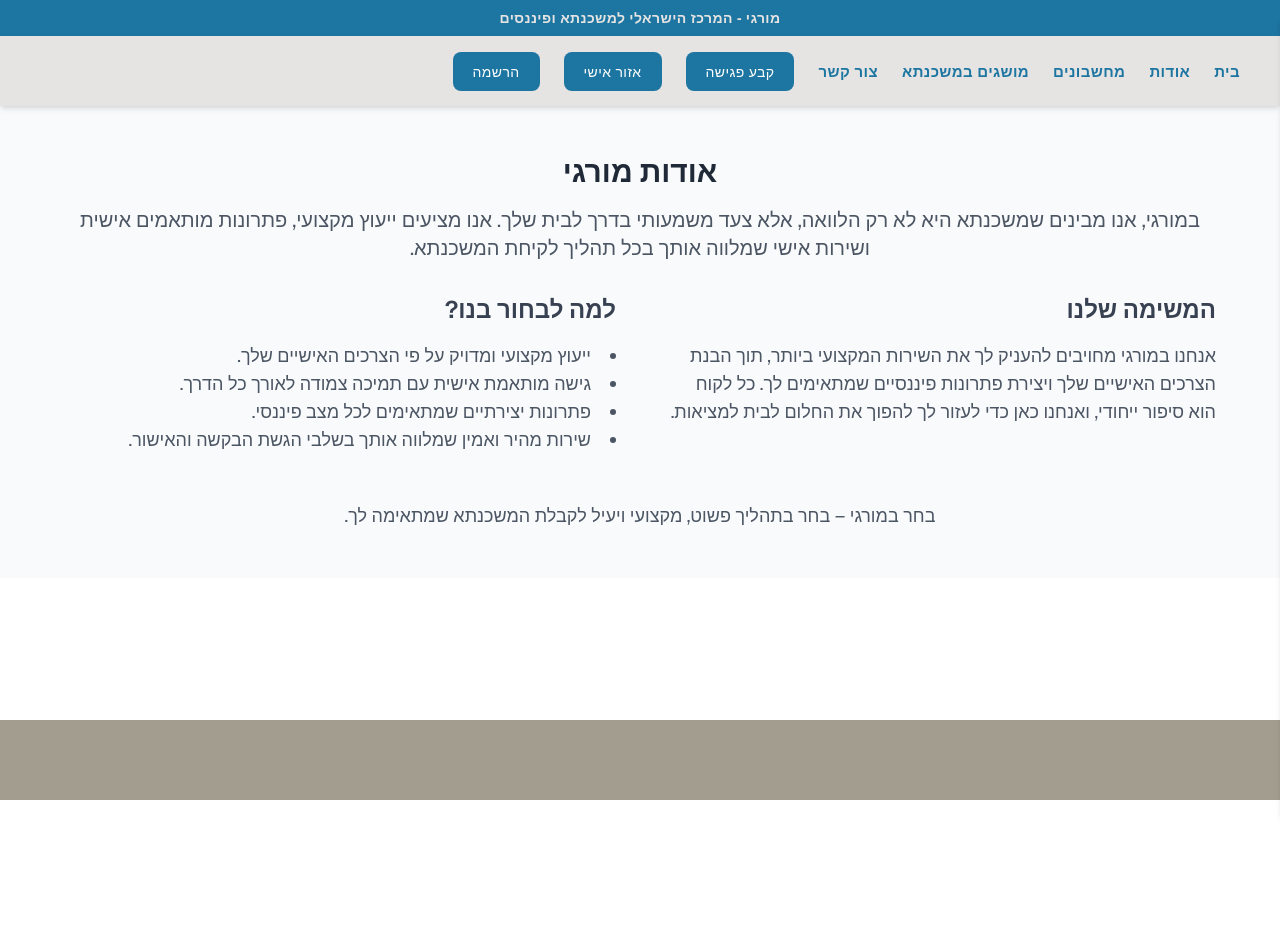
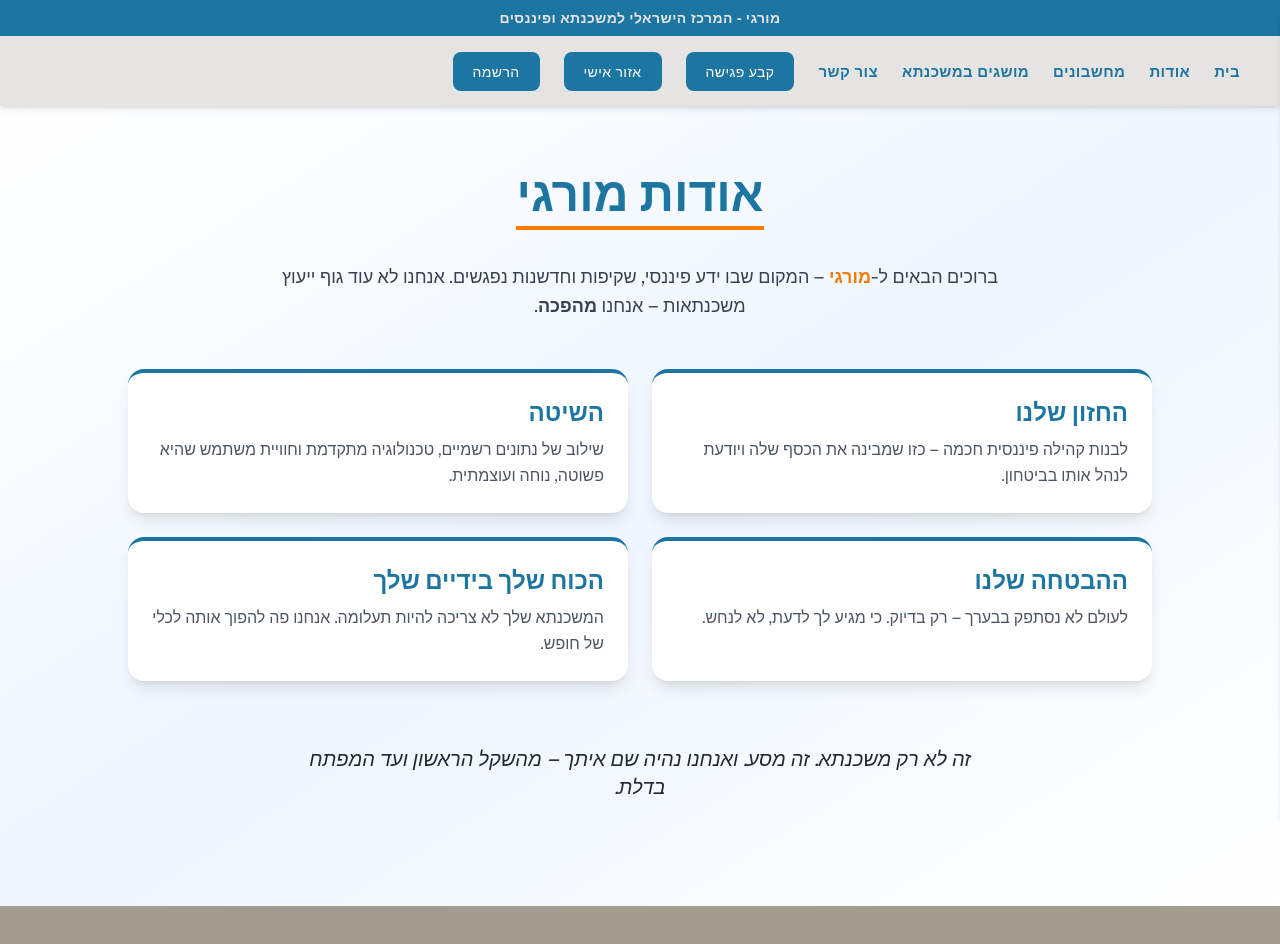
Before and after one commit to guycoh/mortgage, a Next.js app: page /home/about in a window 1280 px wide. Shown: the top 944 px of the page. Before the commit the page ends 800 px from the top, so only its background shows below. Built offline with nearby package versions, Linux system fonts and the light colour scheme.

Commit message:
עדכון תכונה חדשה / תיקון באג / שיפורי UI

```diff
--- a/app/home/about/page.tsx
+++ b/app/home/about/page.tsx
@@ -2,41 +2,69 @@
 
 const About = () => {
   return (
-    <section className="bg-gray-50 py-12 px-6 md:px-16 text-[#4a473e] " >
+    <div className="min-h-screen bg-gradient-to-br from-white via-blue-50 to-white text-gray-900 px-6 py-16">
+      <div className="max-w-5xl mx-auto text-center animate-fade-in">
+        <h1 className="text-5xl font-bold text-[#1d75a1] mb-8 border-b-4 border-[#f57c00] inline-block pb-2 transition-all duration-700 ease-in-out">
+          אודות מורגי
+        </h1>
 
+        <p className="text-lg text-gray-700 max-w-3xl mx-auto leading-relaxed animate-fade-in delay-200">
+          ברוכים הבאים ל-<span className="font-semibold text-[#f57c00]">מורגי</span> – המקום שבו ידע פיננסי, שקיפות וחדשנות נפגשים.
+          אנחנו לא עוד גוף ייעוץ משכנתאות – אנחנו <span className="font-bold">מהפכה</span>.
+        </p>
 
-      <div className="max-w-7xl mx-auto text-center">
-        <h1 className="text-3xl font-semibold text-gray-800 mb-4">אודות מורגי</h1>
-        <p className="text-xl text-gray-600 mb-8">
-          במורגי, אנו מבינים שמשכנתא היא לא רק הלוואה, אלא צעד משמעותי בדרך לבית שלך. אנו מציעים ייעוץ מקצועי,
-          פתרונות מותאמים אישית ושירות אישי שמלווה אותך בכל תהליך לקיחת המשכנתא.
-        </p>
-        <div className="grid grid-cols-1 md:grid-cols-2 gap-12">
-          <div className="text-right">
-            <h2 className="text-2xl font-semibold text-gray-700 mb-4">המשימה שלנו</h2>
-            <p className="text-lg text-gray-600">
-              אנחנו במורגי מחויבים להעניק לך את השירות המקצועי ביותר, תוך הבנת הצרכים האישיים שלך ויצירת פתרונות
-              פיננסיים שמתאימים לך. כל לקוח הוא סיפור ייחודי, ואנחנו כאן כדי לעזור לך להפוך את החלום לבית למציאות.
+        <div className="grid grid-cols-1 md:grid-cols-2 gap-6 mt-12 text-right">
+          <div className="bg-white rounded-2xl shadow-lg p-6 border-t-4 border-[#1d75a1] transform hover:scale-105 transition-transform duration-500">
+            <h3 className="text-2xl font-bold text-[#1d75a1] mb-2">החזון שלנו</h3>
+            <p className="text-gray-600 leading-relaxed">
+              לבנות קהילה פיננסית חכמה – כזו שמבינה את הכסף שלה ויודעת לנהל אותו בביטחון.
             </p>
           </div>
-          <div className="text-right">
-            <h2 className="text-2xl font-semibold text-gray-700 mb-4">למה לבחור בנו?</h2>
-            <ul className="list-disc list-inside text-lg text-gray-600">
-              <li>ייעוץ מקצועי ומדויק על פי הצרכים האישיים שלך.</li>
-              <li>גישה מותאמת אישית עם תמיכה צמודה לאורך כל הדרך.</li>
-              <li>פתרונות יצירתיים שמתאימים לכל מצב פיננסי.</li>
-              <li>שירות מהיר ואמין שמלווה אותך בשלבי הגשת הבקשה והאישור.</li>
-            </ul>
+          <div className="bg-white rounded-2xl shadow-lg p-6 border-t-4 border-[#1d75a1] transform hover:scale-105 transition-transform duration-500 delay-100">
+            <h3 className="text-2xl font-bold text-[#1d75a1] mb-2">השיטה</h3>
+            <p className="text-gray-600 leading-relaxed">
+              שילוב של נתונים רשמיים, טכנולוגיה מתקדמת וחוויית משתמש שהיא פשוטה, נוחה ועוצמתית.
+            </p>
+          </div>
+          <div className="bg-white rounded-2xl shadow-lg p-6 border-t-4 border-[#1d75a1] transform hover:scale-105 transition-transform duration-500 delay-200">
+            <h3 className="text-2xl font-bold text-[#1d75a1] mb-2">ההבטחה שלנו</h3>
+            <p className="text-gray-600 leading-relaxed">
+              לעולם לא נסתפק בבערך – רק בדיוק. כי מגיע לך לדעת, לא לנחש.
+            </p>
+          </div>
+          <div className="bg-white rounded-2xl shadow-lg p-6 border-t-4 border-[#1d75a1] transform hover:scale-105 transition-transform duration-500 delay-300">
+            <h3 className="text-2xl font-bold text-[#1d75a1] mb-2">הכוח שלך בידיים שלך</h3>
+            <p className="text-gray-600 leading-relaxed">
+              המשכנתא שלך לא צריכה להיות תעלומה. אנחנו פה להפוך אותה לכלי של חופש.
+            </p>
           </div>
         </div>
-        <div className="mt-12">
-          <p className="text-lg text-gray-600">
-            בחר במורגי – בחר בתהליך פשוט, מקצועי ויעיל לקבלת המשכנתא שמתאימה לך.
-          </p>
-        </div>
+
+        <p className="mt-16 text-xl italic text-gray-800 max-w-2xl mx-auto animate-fade-in delay-500">
+          זה לא רק משכנתא. זה מסע. ואנחנו נהיה שם איתך – מהשקל הראשון ועד המפתח בדלת.
+        </p>
       </div>
-    </section>
-  );
-};
 
-export default About;
+      {/* Tailwind animation keyframes */}
+      <style jsx>{`
+        .animate-fade-in {
+          opacity: 0;
+          animation: fadeIn 1.2s ease-out forwards;
+        }
+
+        @keyframes fadeIn {
+          from {
+            opacity: 0;
+            transform: translateY(20px);
+          }
+          to {
+            opacity: 1;
+            transform: translateY(0);
+          }
+        }
+      `}</style>
+    </div>
+  )
+}
+
+export default About
```
